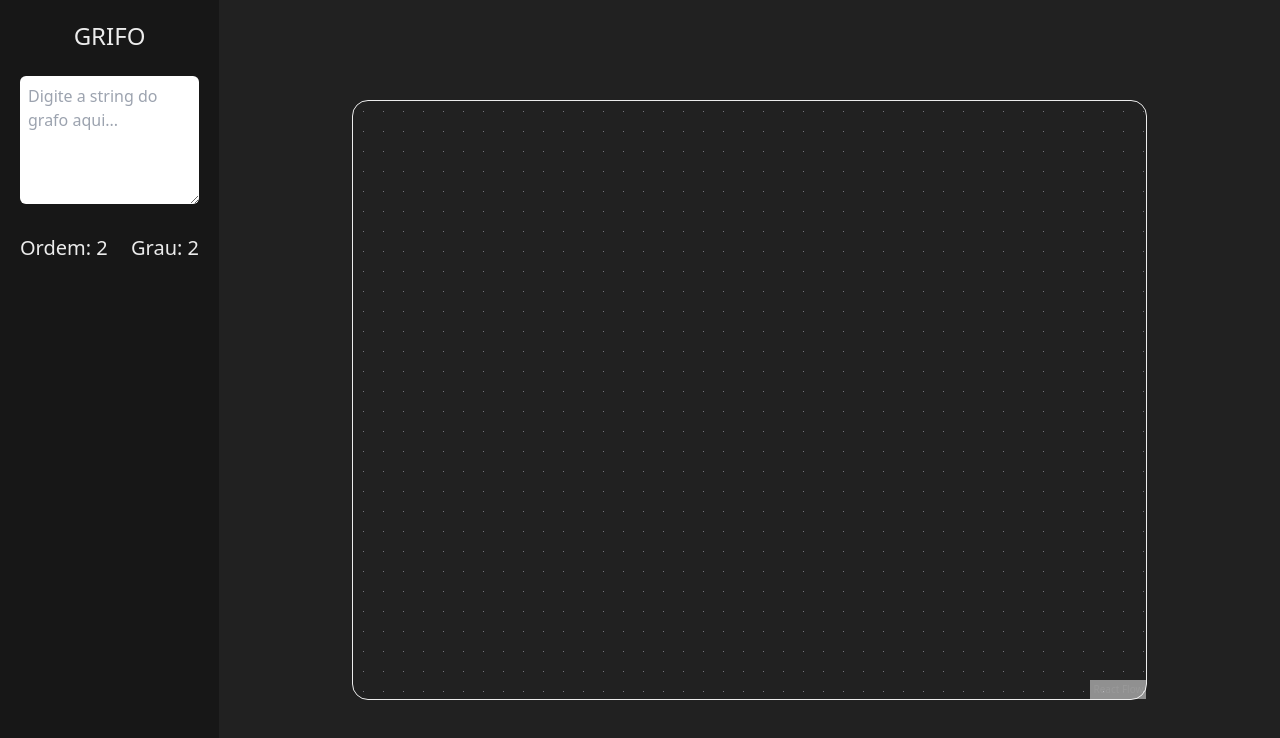
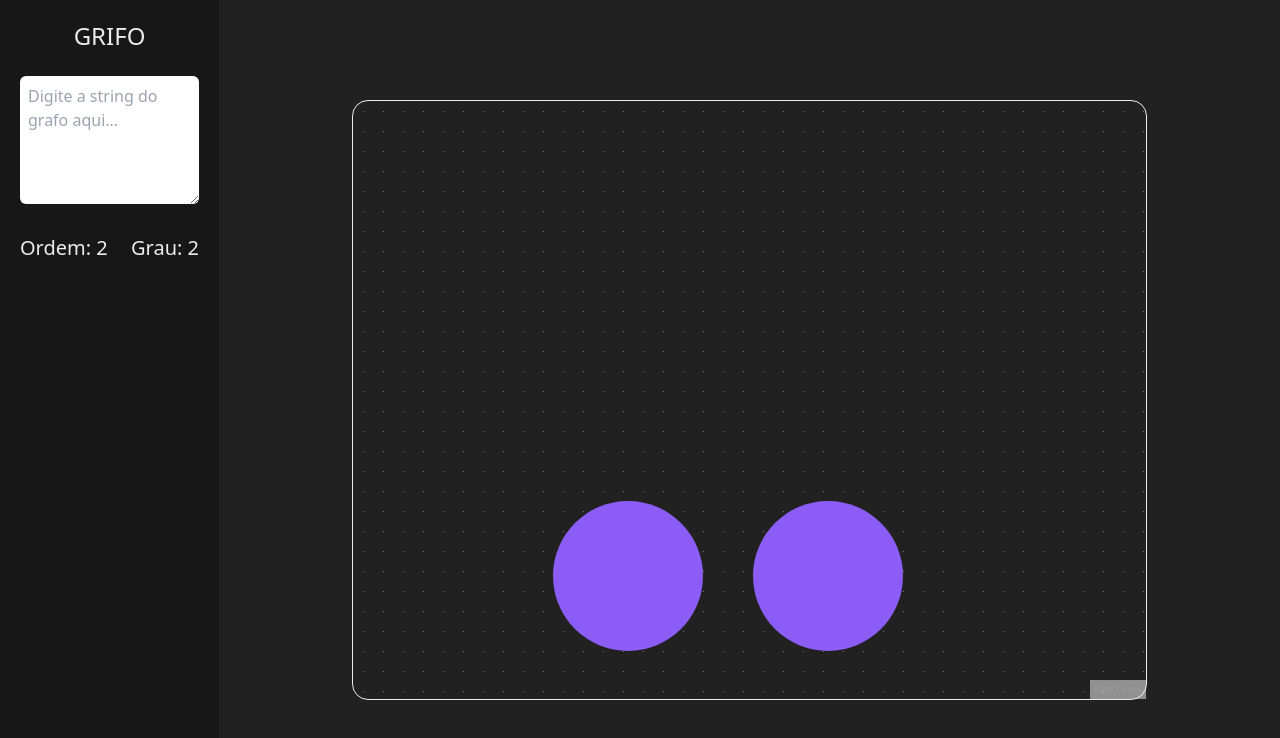
Before and after one commit to LucasGdBS/grifos, a React (Vite) app: page / in a window 1280 px wide. Shown: the top 738 px of the page. Built offline with nearby package versions, Linux system fonts and the light colour scheme.

Commit message:
adicionando Vertices pre-definidos no grafo

```diff
--- a/src/components/BackGroundGraph.tsx
+++ b/src/components/BackGroundGraph.tsx
@@ -1,11 +1,47 @@
-import { ReactFlow, Background } from "@xyflow/react";
+import {
+  ReactFlow,
+  Background,
+  Node,
+  useEdgesState,
+  useNodesState,
+  ConnectionMode,
+} from "@xyflow/react";
 import "@xyflow/react/dist/style.css";
+import Vertice from "./Vertice";
+
+const NODE_TYPES = {
+  vertice: Vertice,
+};
+
+const INITIAL_NODES = [
+  {
+    id: "1",
+    type: "vertice",
+    data: { label: "A" },
+    position: { x: 200, y: 400 },
+  },
+  {
+    id: "2",
+    type: "vertice",
+    data: { label: "B" },
+    position: { x: 400, y: 400 },
+  },
+] satisfies Node[];
 
 export default function BackgroundGraph() {
+  const [edges, setEdges, onEdgesChange] = useEdgesState([]);
+  const [nodes, setNodes, onNodesChange] = useNodesState(INITIAL_NODES);
+
   return (
     <div className="w-3/4 h-3/4 border border-white-whisper rounded-2xl">
-      <ReactFlow>
-        <Background/>
+      <ReactFlow
+        nodeTypes={NODE_TYPES}
+        nodes={nodes}
+        onNodesChange={onNodesChange}
+        onEdgesChange={onEdgesChange}
+        connectionMode={ConnectionMode.Loose}
+      >
+        <Background />
       </ReactFlow>
     </div>
   );
--- /dev/null
+++ b/src/components/Vertice.tsx
@@ -0,0 +1,5 @@
+import { NodeProps } from "@xyflow/react";
+
+export default function Vertice(props: NodeProps) {
+  return <div className="bg-violet-500 rounded-full w-[150px] h-[150px]"></div>;
+}
```
